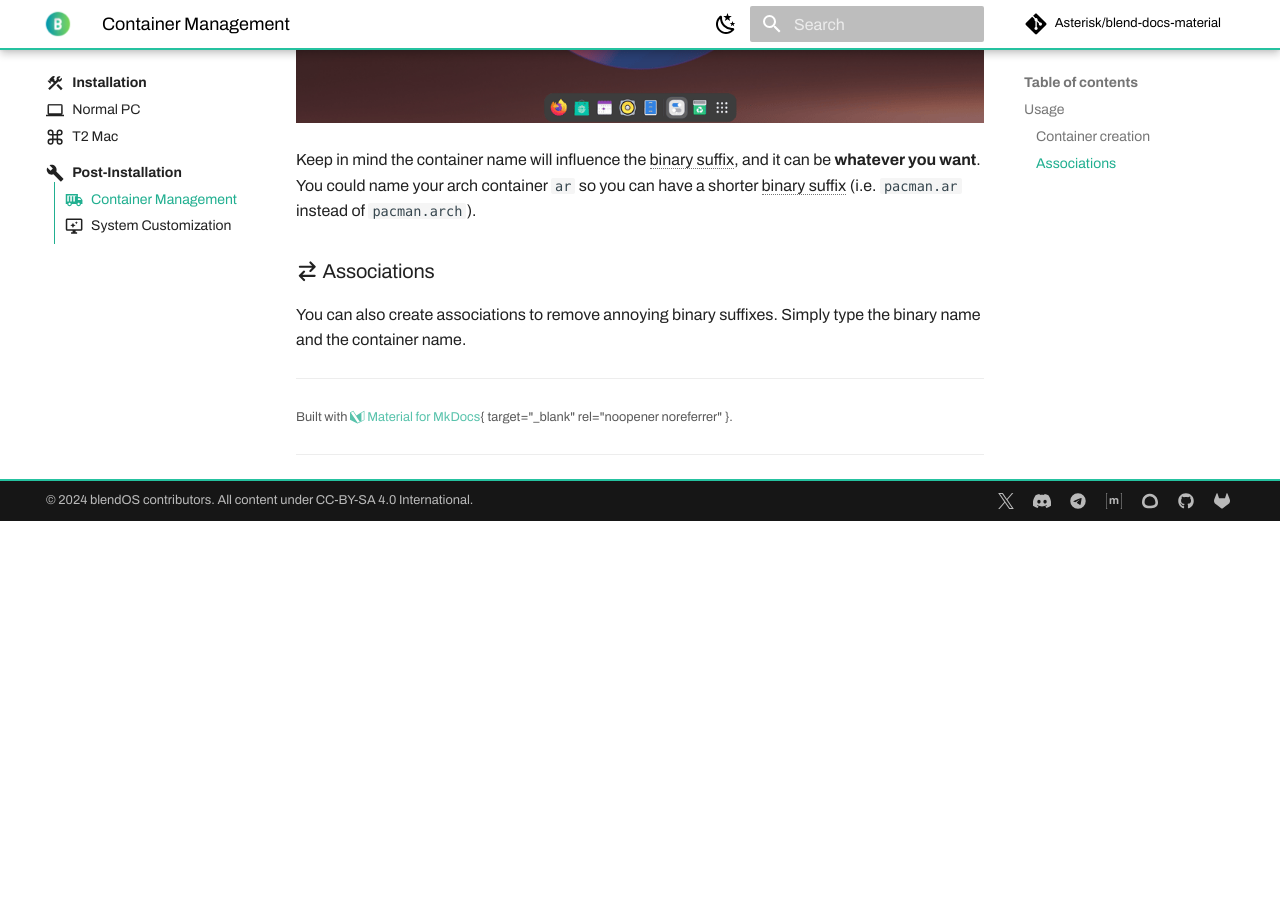
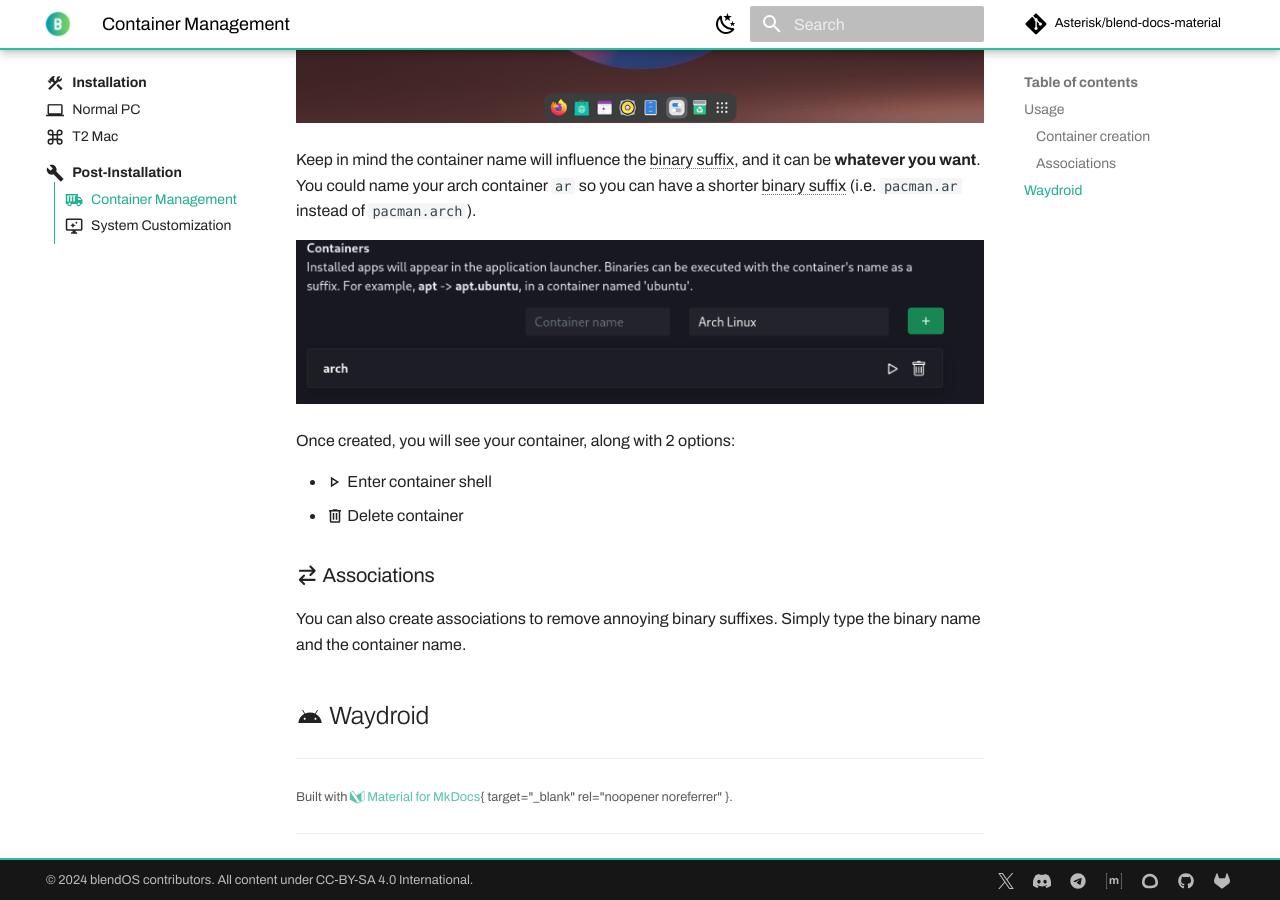
Before and after one commit to blend-os/website, an MkDocs documentation site: the page built from docs/install/post-install/container-guide.md, in a window 1280 px wide and 900 px high, scrolled down 1250 px. Built offline with MkDocs 1.6.1 and Material for MkDocs 9.7.7, drawn with Linux system fonts in a browser that asks for light colours; some web fonts are replaced; plug-ins that fetch from the network failed and are left out; before the commit the page ends 1771 px from its top, so only the background shows below that.

Commit message:
more container guide work

```diff
--- a/docs/install/post-install/container-guide.md
+++ b/docs/install/post-install/container-guide.md
@@ -23,8 +23,17 @@
 
 Keep in mind the container name will influence the binary suffix, and it can be **whatever you want**. You could name your arch container `ar` so you can have a shorter binary suffix (i.e. `pacman.ar` instead of `pacman.arch`).
 
+![container-list](../../assets/img/arch-container.png)
+
+Once created, you will see your container, along with 2 options:
+
+- :material-play-outline: Enter container shell
+- :material-trash-can-outline: Delete container
+
 *[binary suffix]: The part after a container binary, like .ubuntu for apt.ubuntu
 
 ### :octicons-arrow-switch-16: Associations
 
 You can also create associations to remove annoying binary suffixes. Simply type the binary name and the container name.
+
+## :material-android: Waydroid
```
Also changed, not shown: docs/assets/img/arch-container.png (added).
